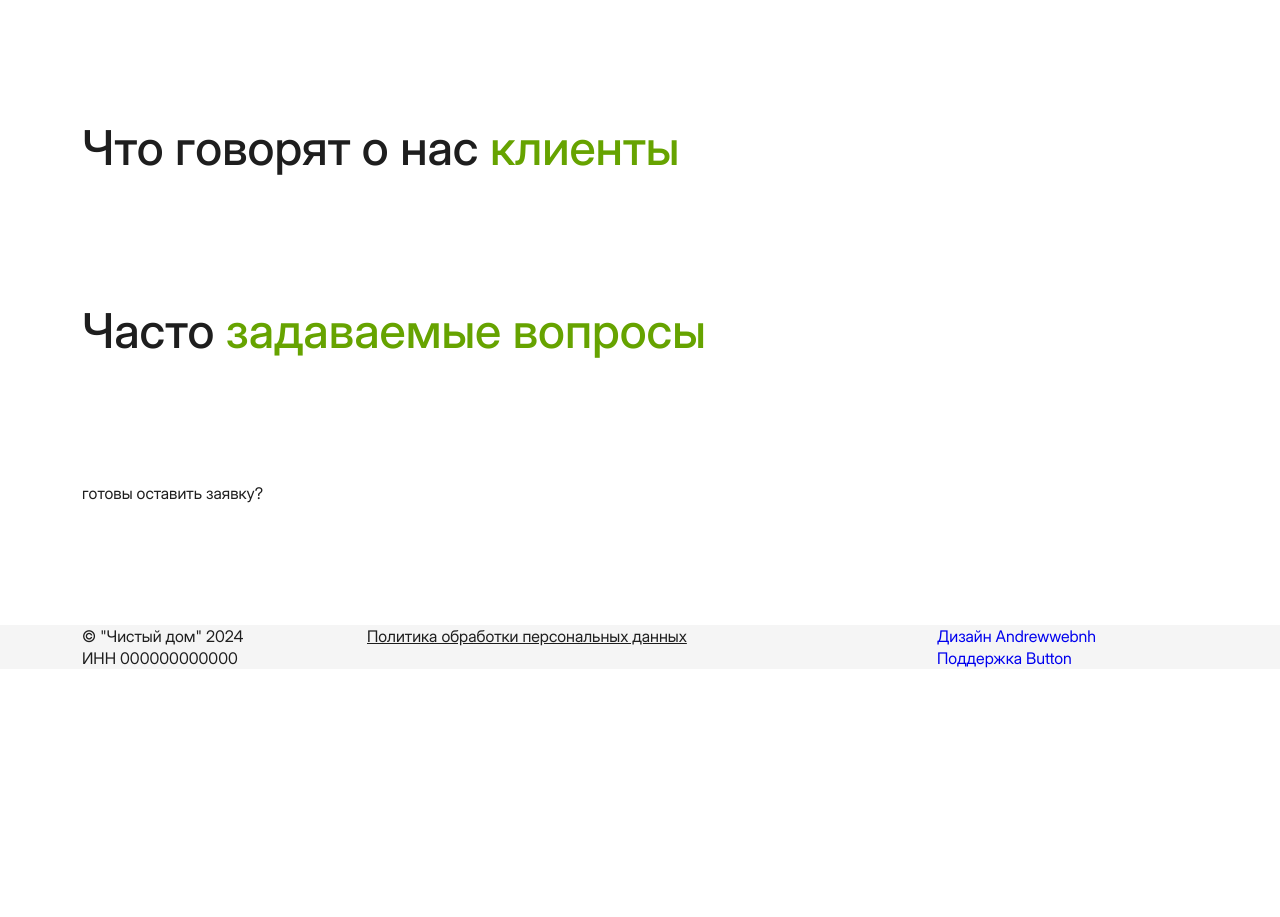
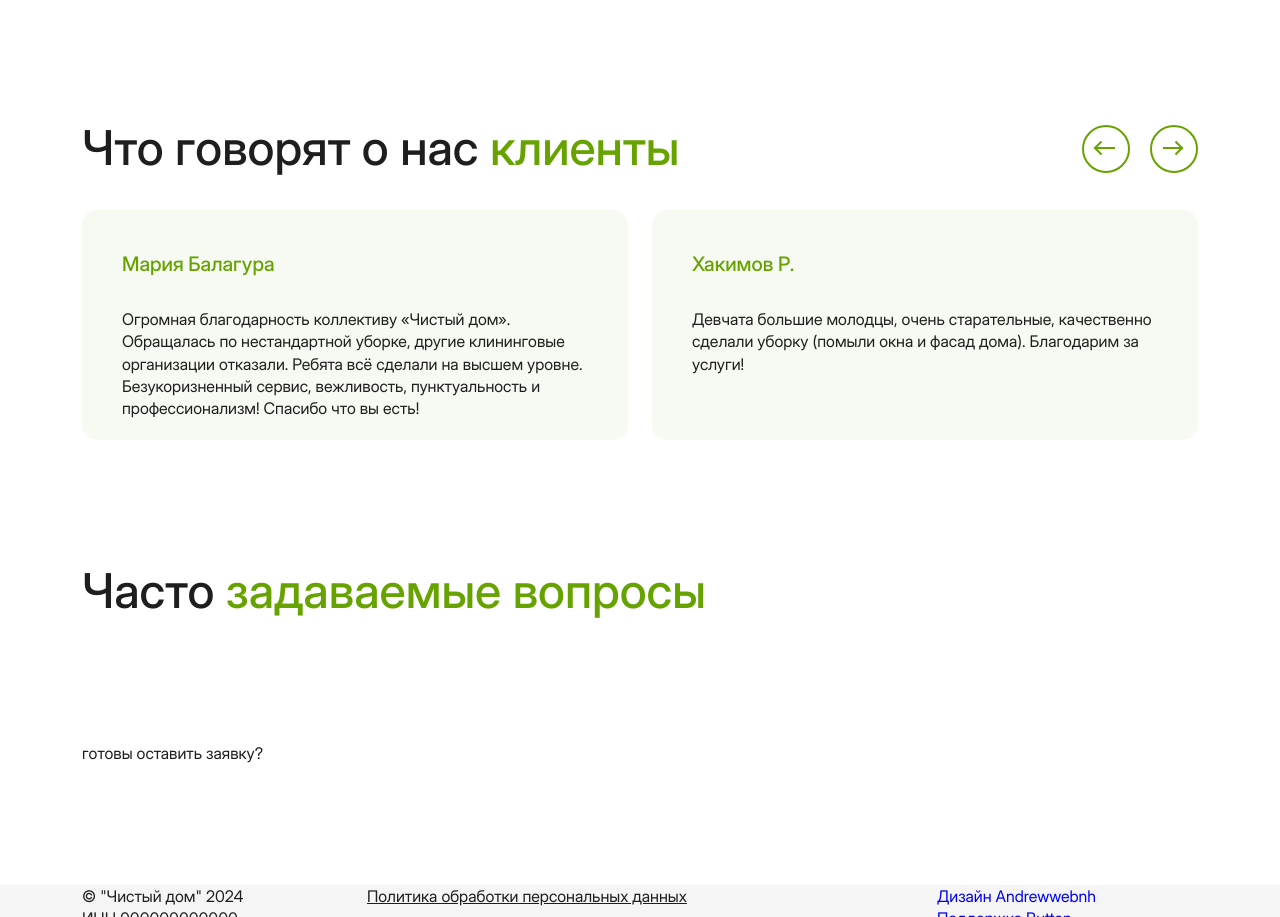
Before and after one commit to motor100/chistydom, a website: page app/1.html in a window 1280 px wide. Shown: the part 6871-7788 px from the top of the page. Before the commit the page ends 7540 px from the top, so only its background shows below. Drawn offline with nearby package versions, Linux system fonts and the light colour scheme; files that its build step writes are made by us from their sources.

Commit message:
Testimonials section

```diff
--- a/app/1.html
+++ b/app/1.html
@@ -345,7 +345,36 @@
 
   <div class="testimonials-section section">
     <div class="container">
-      <div class="section-title">Что говорят о нас <span class="greencolor">клиенты</span></div>
+      <div class="section-title-wrapper">
+        <div class="section-title">Что говорят о нас <span class="greencolor">клиенты</span></div>
+        <div class="slider-navigation">
+          <div class="swiper-button-prev">
+            <div class="circle">
+              <div class="left"></div>
+            </div>
+          </div>
+          <div class="swiper-button-next">
+            <div class="circle">
+              <div class="right"></div>
+            </div>
+          </div>
+        </div>
+      </div>
+
+      <div class="row">
+        <div class="col-md-6">
+          <div class="item">
+            <div class="title">Мария Балагура</div>
+            <div class="text">Огромная благодарность коллективу «Чистый дом». Обращалась по нестандартной уборке, другие клининговые организации отказали. Ребята всё сделали на высшем уровне. Безукоризненный сервис, вежливость, пунктуальность и профессионализм! Спасибо что вы есть!</div>
+          </div>
+        </div>
+        <div class="col-md-6">
+          <div class="item">
+            <div class="title">Хакимов Р.</div>
+            <div class="text">Девчата большие молодцы, очень старательные, качественно сделали уборку (помыли окна и фасад дома). Благодарим за услуги!</div>
+          </div>
+        </div>
+      </div>
     </div>
   </div>
 
--- a/app/styles/sass/main.scss
+++ b/app/styles/sass/main.scss
@@ -563,6 +563,93 @@ ul {
   }
 }
 
+.testimonials-section {
+  .section-title-wrapper {
+    display: flex;
+    margin: 0 0 30px 0;
+    justify-content: space-between;
+  }
+  .section-title {
+    margin: 0;
+  }
+  .item {
+    height: 230px;
+    padding: 40px;
+    border-radius: 15px;
+    background-color: #f7faf2;
+    .title {
+      margin: 0 0 30px 0;
+      font-family: 'interdisplay-medium';
+      font-size: 20px;
+      color: $greencolor;
+    }
+  }
+  .slider-navigation {
+    display: flex;
+    align-items: center;
+    .swiper-button-prev {
+      margin: 0 20px 0 0;
+    }
+    .circle {
+      position: relative;
+      width: 48px;
+      height: 48px;
+      border: 2px solid $greencolor;
+      border-radius: 24px;
+    }
+    .right {
+      position: absolute;
+      top: 20px;
+      left: 11px;
+      width: 20px;
+      height: 2px;
+      background-color: $greencolor;
+    }
+    .right::before,
+    .right::after {
+      content: '';
+      position: absolute;
+      left: 15px;
+      width: 2px;
+      height: 10px;
+      background-color: $greencolor;
+    }
+    .right::before {
+      top: -7px;
+      transform: rotate(-45deg);
+    }
+    .right::after {
+      top: -1px;
+      transform: rotate(45deg);
+    }
+    .left {
+      position: absolute;
+      top: 20px;
+      left: 11px;
+      width: 20px;
+      height: 2px;
+      background-color: $greencolor;
+    }
+    .left::before,
+    .left::after {
+      content: '';
+      position: absolute;
+      left: 2px;
+      width: 2px;
+      height: 10px;
+      background-color: $greencolor;
+    }
+    .left::before {
+      top: -7px;
+      transform: rotate(45deg);
+    }
+    .left::after {
+      top: -1px;
+      transform: rotate(-45deg);
+    }
+  }
+}
+
 // footer
 .footer {
   background-color: $beigecolor;
```
Also changed, not shown: app/css/app.min.css.
